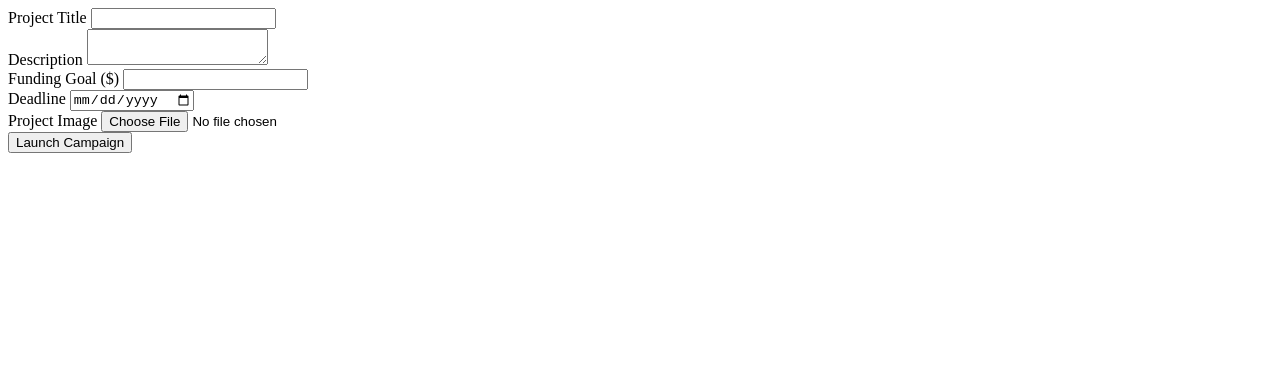
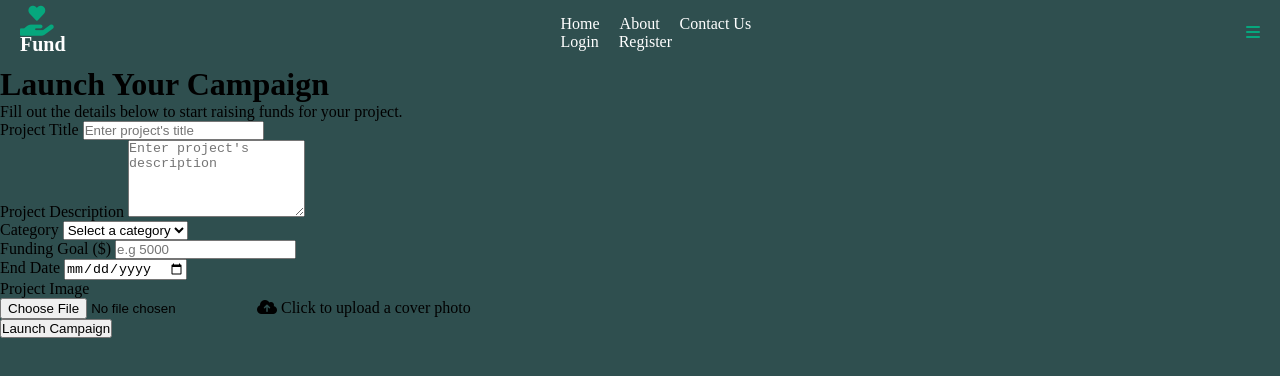
Before and after one commit to MennaEbied/Crowdfunding-Platform, a website: page public/pages/campaign.html in a window 1280 px wide. Drawn offline with Linux system fonts and the light colour scheme.

Commit message:
Creating campaign form

```diff
--- a/public/pages/campaign.html
+++ b/public/pages/campaign.html
@@ -1,41 +1,100 @@
-<!DOCTYPE html>
+<!doctype html>
 <html lang="en">
   <head>
-    <meta charset="UTF-8">
-    <meta name="viewport" content="width=device-width, initial-scale=1.0">
+    <meta charset="UTF-8" />
+    <meta name="viewport" content="width=device-width, initial-scale=1.0" />
     <title>Document</title>
     <script src="../js/campaign.js" defer></script>
+    <script src="../js/components/navbar.js" defer></script>
+    <link rel="stylesheet" href="../css/navbar.css" />
+    <link
+      rel="stylesheet"
+      href="https://cdnjs.cloudflare.com/ajax/libs/font-awesome/6.0.0/css/all.min.css"
+    />
+    <link rel="stylesheet" href="../css/styles.css" />
+    <link rel="stylesheet" href="../css/campaign.css" />
   </head>
   <body>
+    <nav>
+      <div class="navbar">
+        <div class="logo">
+          <i
+            class="fa-solid fa-hand-holding-heart fa-xl"
+            style="color: #06a77d"
+          ></i>
+          <p>Fund</p>
+        </div>
+
+        <div class="nav-menu">
+          <div class="nav-left"></div>
+          <div class="nav-right"></div>
+        </div>
+        <div class="mobile-nav">
+          <i class="fa-solid fa-bars" style="color: #06a77d"></i>
+        </div>
+      </div>
+    </nav>
+    <div class="campaign-container">
+      <div class="form-header">
+        <h1>Launch Your Campaign</h1>
+        <p>
+          Fill out the details below to start raising funds for your project.
+        </p>
+      </div>
+
       <form id="campaign-form">
         <div class="form-group">
           <label for="title">Project Title</label>
-    <input type="text" id="title" required />
+          <input
+            type="text"
+            id="title"
+            placeholder="Enter project's title"
+            required
+          />
         </div>
 
         <div class="form-group">
-    <label for="description">Description</label>
-    <textarea id="description" required></textarea>
+          <label for="description">Project Description</label>
+          <textarea
+            id="description"
+            rows="5"
+            placeholder="Enter project's description"
+            required
+          ></textarea>
+        </div>
+        <div class="form-group">
+          <label for="category">Category</label>
+          <select id="category" required>
+            <option value="" disabled selected>Select a category</option>
+            <option value="Technology">Technology</option>
+            <option value="Education">Education</option>
+            <option value="Health">Health</option>
+            <option value="Environment">Environment</option>
+            <option value="Community">Community</option>
+          </select>
+        </div>
+        <div class="form-row">
+          <div class="form-group">
+            <label for="goal">Funding Goal ($)</label>
+            <input type="number" id="goal" placeholder="e.g 5000" required />
           </div>
 
           <div class="form-group">
-    <label for="goal">Funding Goal ($)</label>
-    <input type="number" id="goal" required />
+            <label for="deadline">End Date</label>
+            <input type="date" id="deadline" required />
           </div>
-
-  <div class="form-group">
-    <label for="deadline">Deadline</label>
-    <input type="date" id="deadline" required />
         </div>
 
         <div class="form-group">
           <label for="image">Project Image</label>
+          <div class="file-input-container">
             <input type="file" id="image" accept="image/*" required />
+            <i class="fa-solid fa-cloud-arrow-up"></i>
+            <span>Click to upload a cover photo</span>
           </div>
-
-  <button type="submit">Launch Campaign</button>
+        </div>
+        <button type="submit" id="submit-campaign">Launch Campaign</button>
       </form>
-
-
+    </div>
   </body>
 </html>
```
Lines whose indentation alone changed are shown as unchanged.
